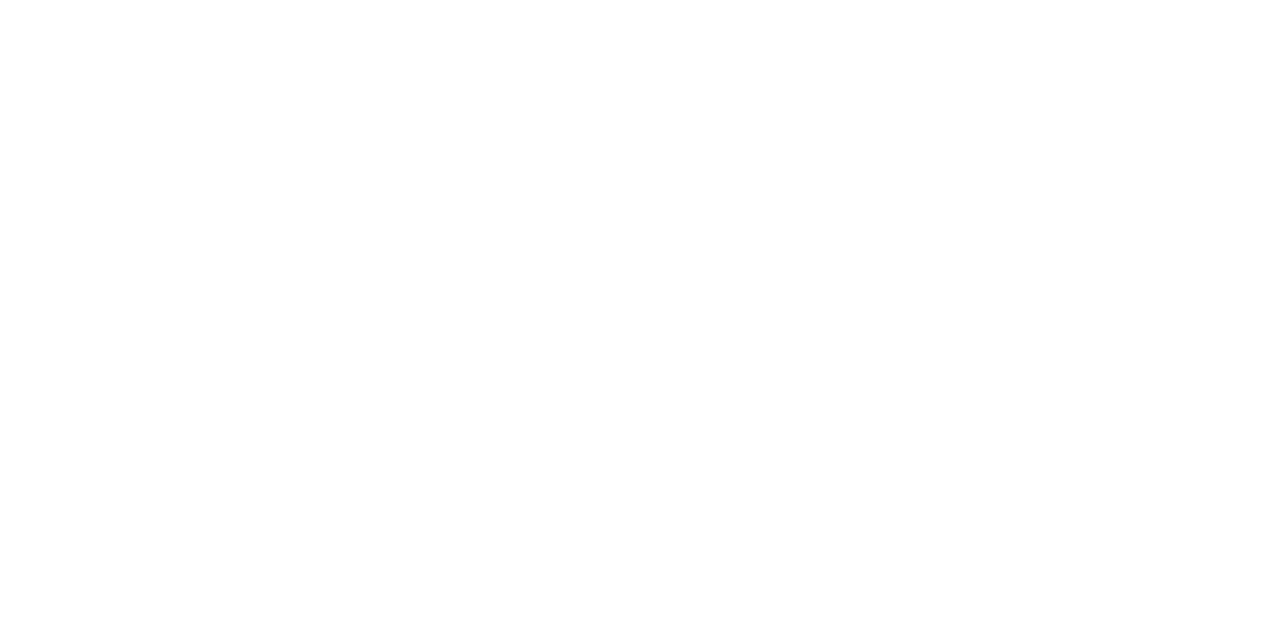
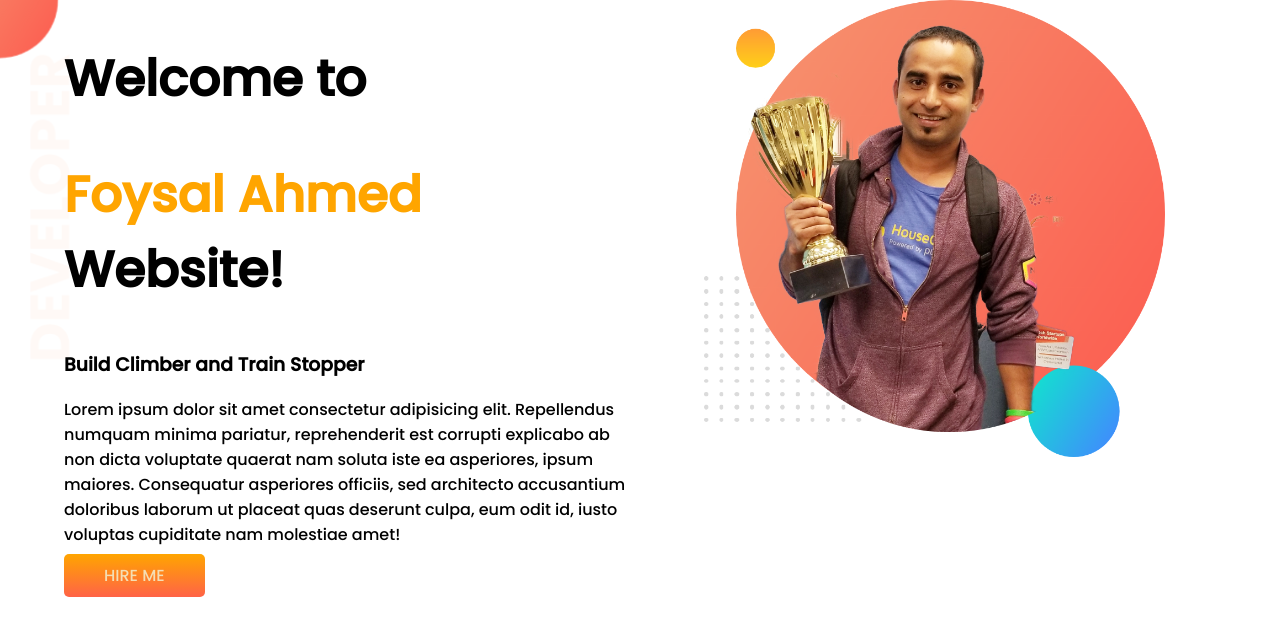
Before and after one commit to Foysal6862/developer-portfolio1, a plain HTML site: page index.html in a window 1280 px wide. Drawn offline with Linux system fonts and the light colour scheme.

Commit message:
top banner section

```diff
--- a/index.html
+++ b/index.html
@@ -1,12 +1,38 @@
 <!DOCTYPE html>
 <html lang="en">
-<head>
-    <meta charset="UTF-8">
-    <meta http-equiv="X-UA-Compatible" content="IE=edge">
-    <meta name="viewport" content="width=device-width, initial-scale=1.0">
-    <title>Foysal Developer Portfolio</title>
-</head>
-<body>
-
-</body>
+    <head>
+        <meta charset="UTF-8" />
+        <meta http-equiv="X-UA-Compatible" content="IE=edge" />
+        <meta name="viewport" content="width=device-width, initial-scale=1.0" />
+        <title>Foysal Developer Portfolio</title>
+        <link rel="preconnect" href="https://fonts.googleapis.com" />
+        <link rel="preconnect" href="https://fonts.gstatic.com" crossorigin />
+        <link
+            href="https://fonts.googleapis.com/css2?family=Poppins:wght@500&display=swap"
+            rel="stylesheet"
+        />
+        <link rel="stylesheet" href="style.css" />
+    </head>
+    <body>
+        <section class="top-banner">
+            <div class="half-width">
+                <h1>Welcome to</h1>
+                <h1><span class="orange-color">Foysal Ahmed</span> Website!</h1>
+                <h3>Build Climber and Train Stopper</h3>
+                <p>
+                    Lorem ipsum dolor sit amet consectetur adipisicing elit.
+                    Repellendus numquam minima pariatur, reprehenderit est
+                    corrupti explicabo ab non dicta voluptate quaerat nam soluta
+                    iste ea asperiores, ipsum maiores. Consequatur asperiores
+                    officiis, sed architecto accusantium doloribus laborum ut
+                    placeat quas deserunt culpa, eum odit id, iusto voluptas
+                    cupiditate nam molestiae amet!
+                </p>
+                <a class="link-button" href="">HIRE ME</a>
+            </div>
+            <div class="half-width">
+                <img src="images/jhankar.png" alt="" />
+            </div>
+        </section>
+    </body>
 </html>
--- /dev/null
+++ b/style.css
@@ -0,0 +1,32 @@
+body{
+    font-family: 'Poppins', sans-serif;
+    margin: 0;
+}
+h1{
+    font-size: 50px;
+}
+.orange-color{
+    color: orange;
+}
+section{
+    display: flex;
+}
+.half-width{
+    width: 50%;
+    margin-left: 5%;
+}
+.half-width img{
+    width: 80%;
+}
+.link-button{
+    text-decoration: none;
+    background-image: linear-gradient(orange, tomato);
+    padding: 10px 40px;
+    border-radius: 5px;
+    color: wheat;
+    font-weight: 700px;
+}
+.top-banner{
+    background-image: url(images/top-banner.png);
+    background-repeat: no-repeat;
+}
```
Also changed, not shown: images/dream-bg.png (added), images/exp-bg.png (added), images/jhankar.png (added), images/jhankar2.png (added), images/my-bg.png (added), images/my-bg2.png (added), images/profile.png (added), images/profile2.png (added), images/top-banner.png (added).
